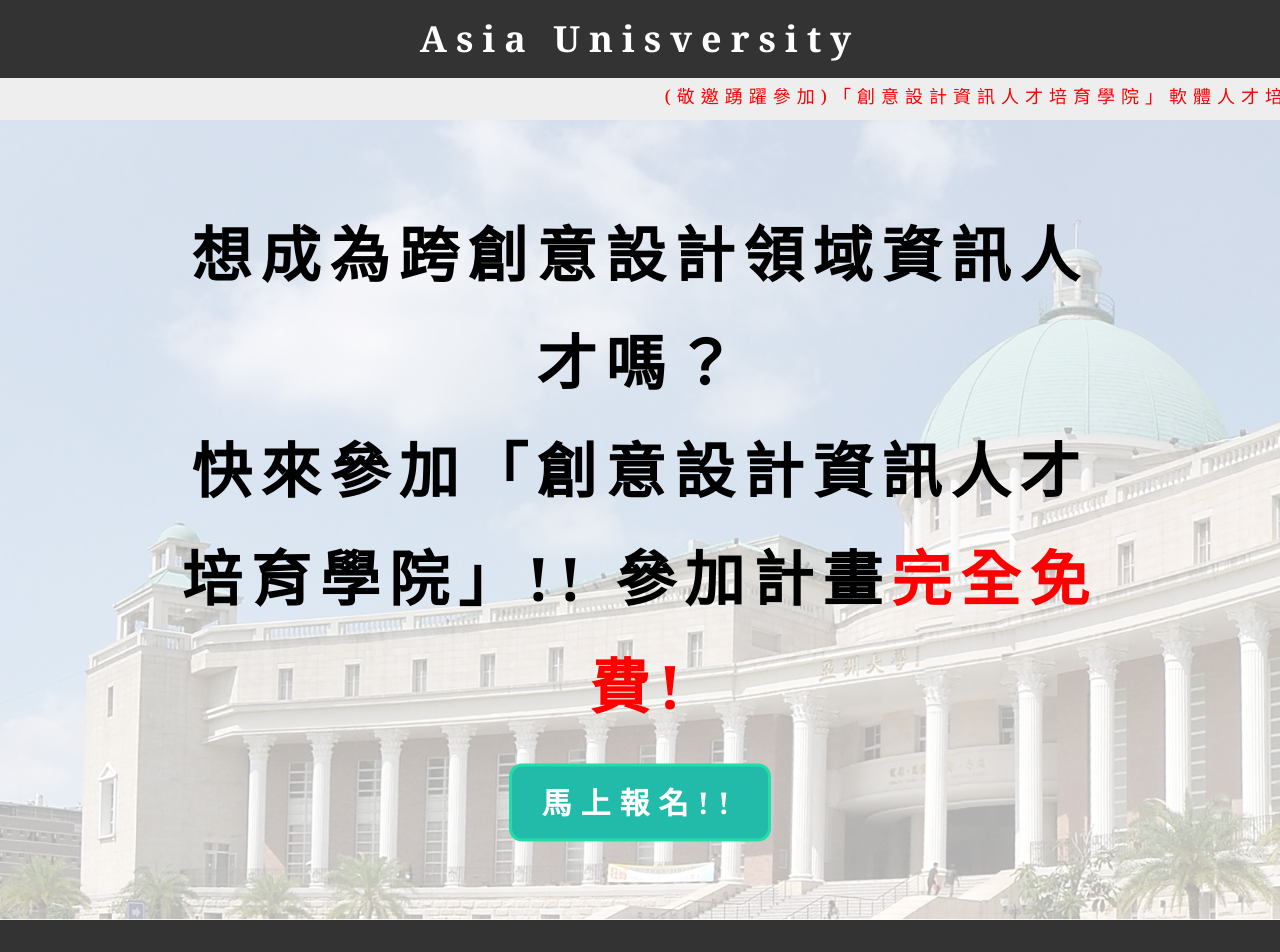
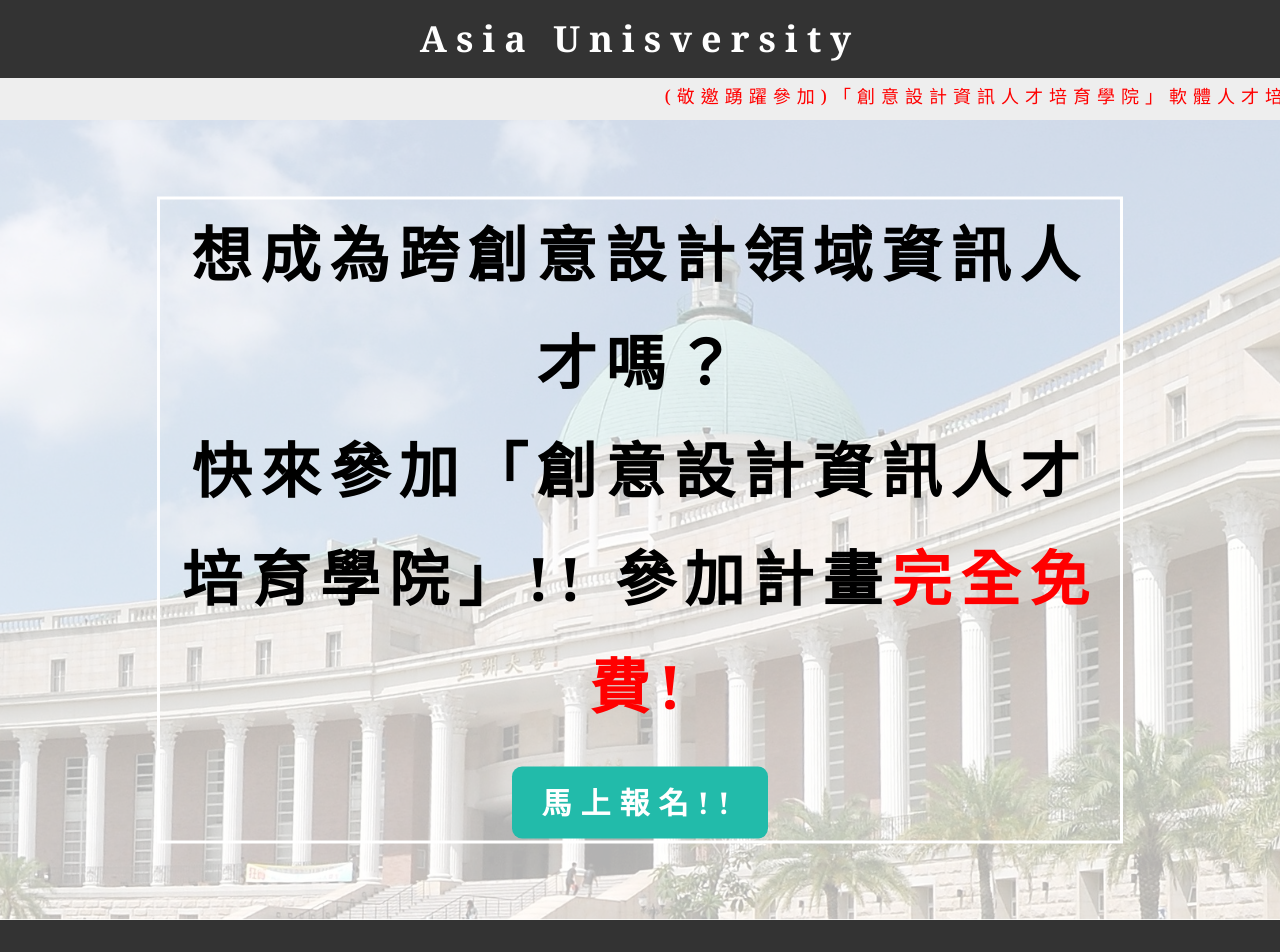
Before and after one commit to laidasan/active-page, a website: page index.html in a window 1280 px wide. Shown: the top 952 px of the page. Drawn offline with Linux system fonts and the light colour scheme.

Commit message:
fix Rwd about header-bg(position),btn style(<600px)

```diff
--- a/sass/components/_btn.scss
+++ b/sass/components/_btn.scss
@@ -50,10 +50,12 @@
         background-color: $color-primary;
     }
 
-    @media screen and (hover:none){
+    @media screen and (hover:none),
+           screen and (max-width: 600px){
         &:link,
         &:visited {
             color: $color-white;
+            box-shadow: none;
             background-color: $color-primary;
         }
     }
--- a/sass/layouts/_header.scss
+++ b/sass/layouts/_header.scss
@@ -2,6 +2,7 @@
     position: relative;
     width: 100%;
     height: 100vh;
+    overflow: hidden;
 
     &-bg {
         position: absolute;
@@ -14,10 +15,16 @@
 
         opacity: .3;
         z-index: -1;
+
+        @include respond (tab-landscape) {
+            background-position: center center;
+        }
+
     }
 
     &-wrap {
         width: 75%;
+        border: 3px solid #fff;
         text-align: center;
 
         @include align-center;
```
Also changed, not shown: css/style.css, sass/abstracts/_mixins.scss (line endings or trailing spaces).
